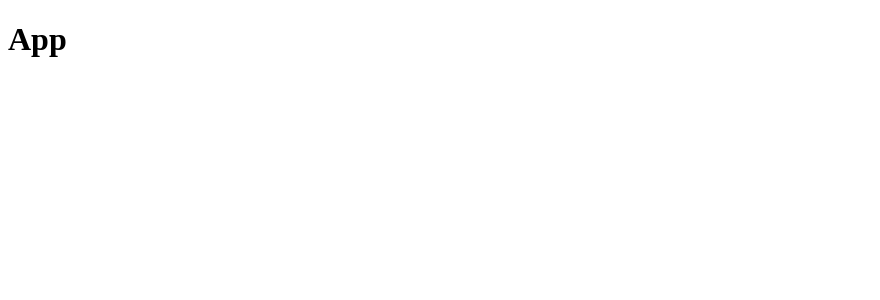
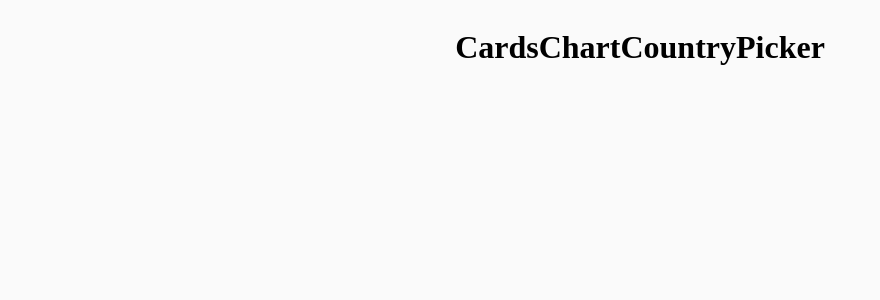
Before and after one commit to adyprajwal/covid19-tracker, a React (Create React App) app: page / in a window 1280 px wide. Shown: the top 300 px of the page, without its empty margins (0-880 px from the left). Built offline with nearby package versions, Linux system fonts and the light colour scheme.

Commit message:
Create Project Structure

```diff
--- a/src/App.js
+++ b/src/App.js
@@ -1,10 +1,14 @@
 import React from "react";
+import { Cards, Chart, CountryPicker } from "./components";
+import styles from "./App.module.css";
 
 class App extends React.Component {
 	render() {
 		return (
-			<div>
-				<h1>App</h1>
+			<div className={styles.container}>
+				<Cards />
+				<Chart />
+				<CountryPicker />
 			</div>
 		);
 	}
--- /dev/null
+++ b/src/App.module.css
@@ -0,0 +1,9 @@
+body {
+	background-color: rgb(250, 250, 250);
+}
+
+.container {
+	display: flex;
+	align-items: center;
+	justify-content: center;
+}
--- /dev/null
+++ b/src/components/Cards/Cards.jsx
@@ -0,0 +1,5 @@
+import React from "react";
+const Cards = () => {
+	return <h1>Cards</h1>;
+};
+export default Cards;
--- /dev/null
+++ b/src/components/Chart/Chart.jsx
@@ -0,0 +1,5 @@
+import React from "react";
+const Chart = () => {
+	return <h1>Chart</h1>;
+};
+export default Chart;
--- /dev/null
+++ b/src/components/CountryPicker/CountryPicker.jsx
@@ -0,0 +1,5 @@
+import React from "react";
+const CountryPicker = () => {
+	return <h1>CountryPicker</h1>;
+};
+export default CountryPicker;
--- /dev/null
+++ b/src/components/index.js
@@ -0,0 +1,3 @@
+export { default as Cards } from "./Cards/Cards";
+export { default as Chart } from "./Chart/Chart";
+export { default as CountryPicker } from "./CountryPicker/CountryPicker";
```
Also changed, not shown: src/components/Cards/Cards.module.css (added), src/components/Chart/Chart.module.css (added), src/components/CountryPicker/CountryPicker.module.css (added).
